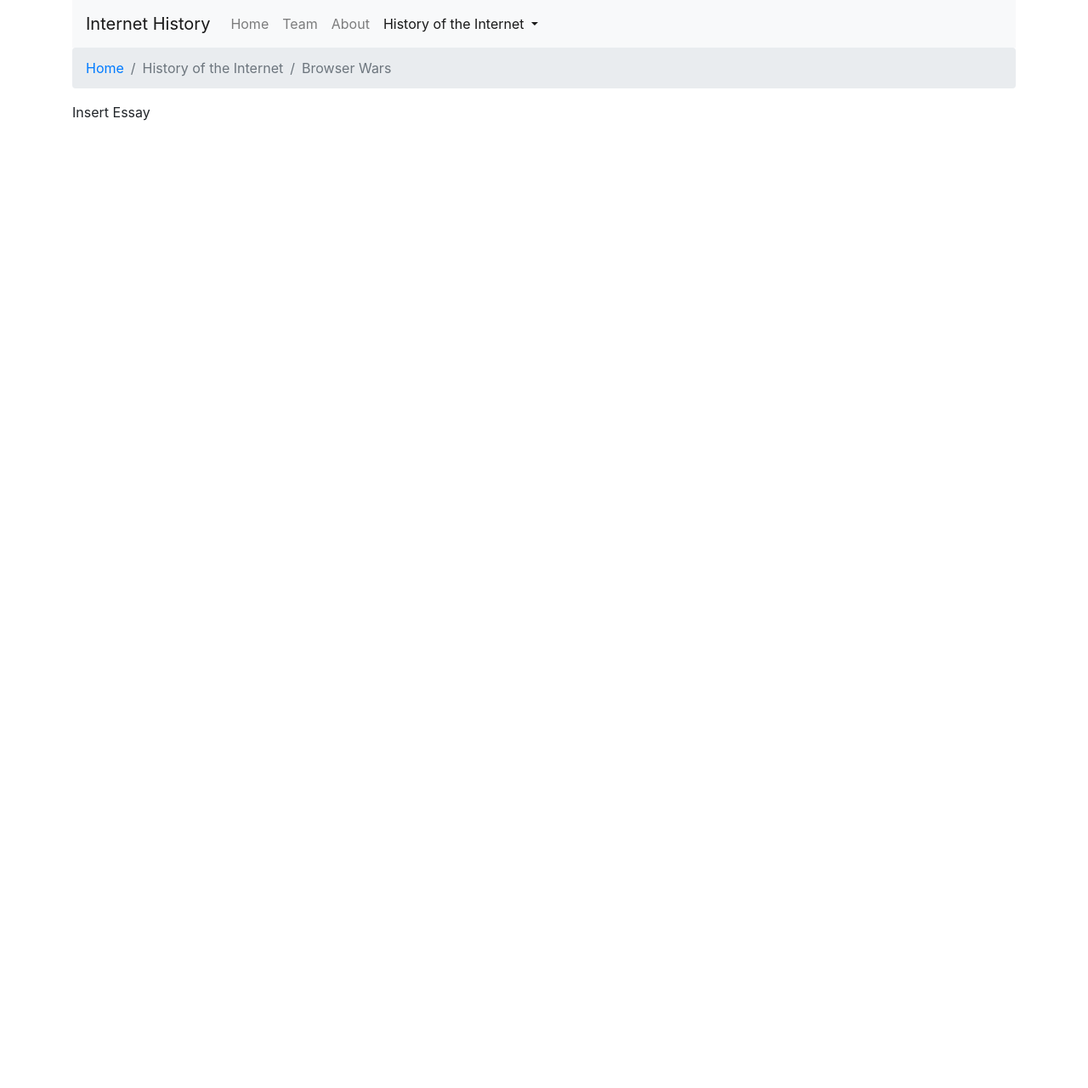
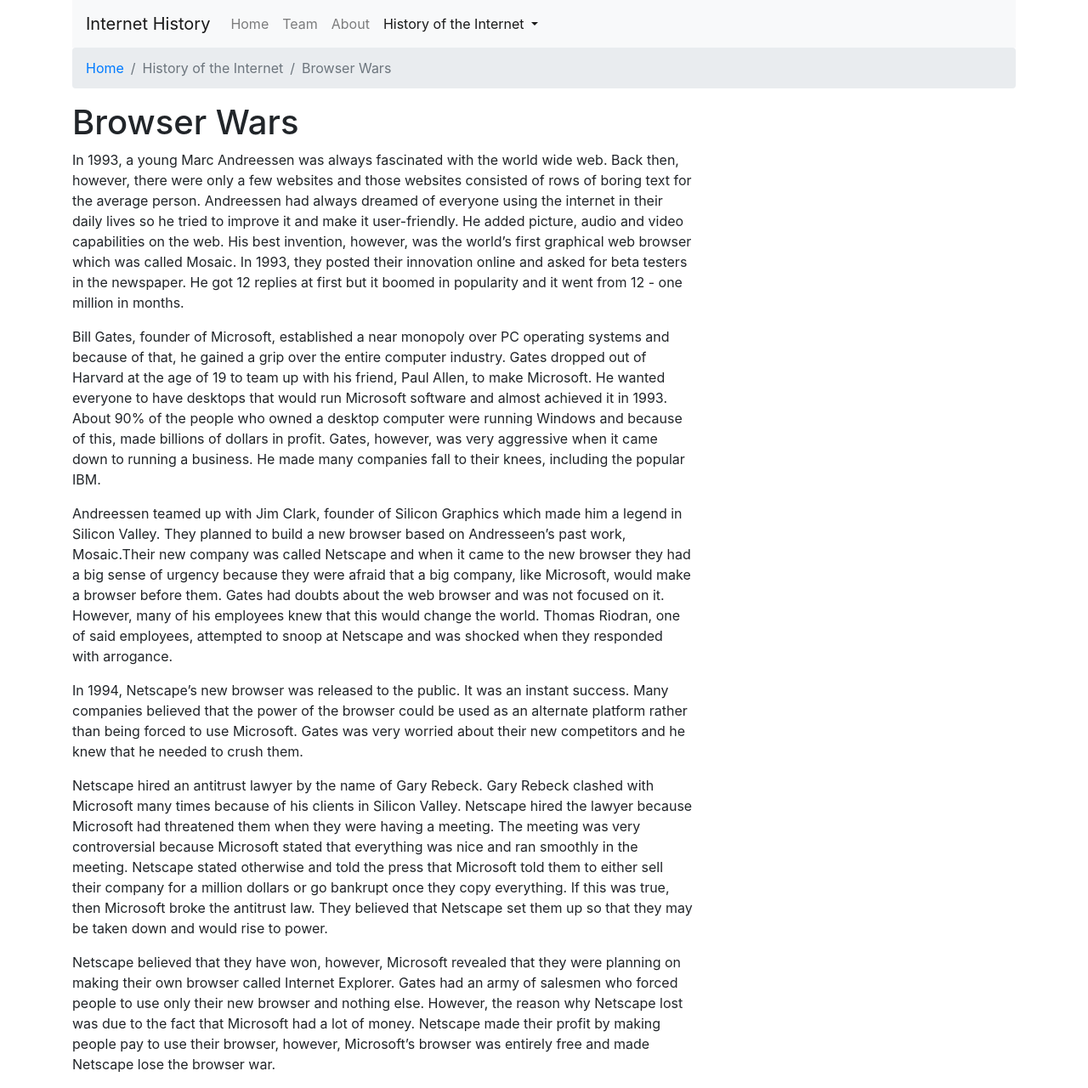
Before and after one commit to ej84/historyoftheinternetb, a plain HTML site: page docs/browser_wars.html in a window 1280 px wide. Shown: the whole page at 85% size. Before the commit the page ends 800 px from the top, so only its background shows below. Drawn offline with nearby package versions, Linux system fonts and the light colour scheme.

Commit message:
feature: removed other files

```diff
--- a/docs/browser_wars.html
+++ b/docs/browser_wars.html
@@ -50,7 +50,52 @@
     </ol>
     <div class="row">
         <div class="col-8">
-            Insert Essay
+            <h1>Browser Wars</h1>
+            <p>In 1993, a young Marc Andreessen was always fascinated with the world wide web.
+                Back then, however, there were only a few websites and those websites consisted of rows of
+                boring text for the average person. Andreessen had always dreamed of everyone using the
+                internet in their daily lives so he tried to improve it and make it user-friendly. He added picture,
+                audio and video capabilities on the web. His best invention, however, was the world’s first
+                graphical web browser which was called Mosaic. In 1993, they posted their innovation online
+                and asked for beta testers in the newspaper. He got 12 replies at first but it boomed in
+                popularity and it went from 12 - one million in months.</p>
+            <p>Bill Gates, founder of Microsoft, established a near monopoly over PC operating systems
+                and because of that, he gained a grip over the entire computer industry. Gates dropped out of
+                Harvard at the age of 19 to team up with his friend, Paul Allen, to make Microsoft. He wanted
+                everyone to have desktops that would run Microsoft software and almost achieved it in 1993.
+                About 90% of the people who owned a desktop computer were running Windows and because
+                of this, made billions of dollars in profit. Gates, however, was very aggressive when it came
+                down to running a business. He made many companies fall to their knees, including the popular
+                IBM.</p>
+            <p>Andreessen teamed up with Jim Clark, founder of Silicon Graphics which made him a
+                legend in Silicon Valley. They planned to build a new browser based on Andresseen’s past
+                work, Mosaic.Their new company was called Netscape and when it came to the new browser
+                they had a big sense of urgency because they were afraid that a big company, like Microsoft,
+                would make a browser before them. Gates had doubts about the web browser and was not
+                focused on it. However, many of his employees knew that this would change the world. Thomas
+                Riodran, one of said employees, attempted to snoop at Netscape and was shocked when they
+                responded with arrogance.</p>
+
+            <p>In 1994, Netscape’s new browser was released to the public. It was an instant
+                success. Many companies believed that the power of the browser could be used as an alternate
+                platform rather than being forced to use Microsoft. Gates was very worried about their new
+                competitors and he knew that he needed to crush them.
+            </p>
+            <p>Netscape hired an antitrust lawyer by the name of Gary Rebeck. Gary Rebeck clashed
+                with Microsoft many times because of his clients in Silicon Valley. Netscape hired the lawyer
+                because Microsoft had threatened them when they were having a meeting. The meeting was
+                very controversial because Microsoft stated that everything was nice and ran smoothly in the
+                meeting. Netscape stated otherwise and told the press that Microsoft told them to either sell
+                their company for a million dollars or go bankrupt once they copy everything. If this was true,
+                then Microsoft broke the antitrust law. They believed that Netscape set them up so that they
+                may be taken down and would rise to power.
+            </p>
+            <p>Netscape believed that they have won, however, Microsoft revealed that they
+                were planning on making their own browser called Internet Explorer. Gates had an army of
+                salesmen who forced people to use only their new browser and nothing else. However, the
+                reason why Netscape lost was due to the fact that Microsoft had a lot of money. Netscape made
+                their profit by making people pay to use their browser, however, Microsoft’s browser was entirely
+                free and made Netscape lose the browser war.</p>
         </div>
         <div class="col-4">
 
```
